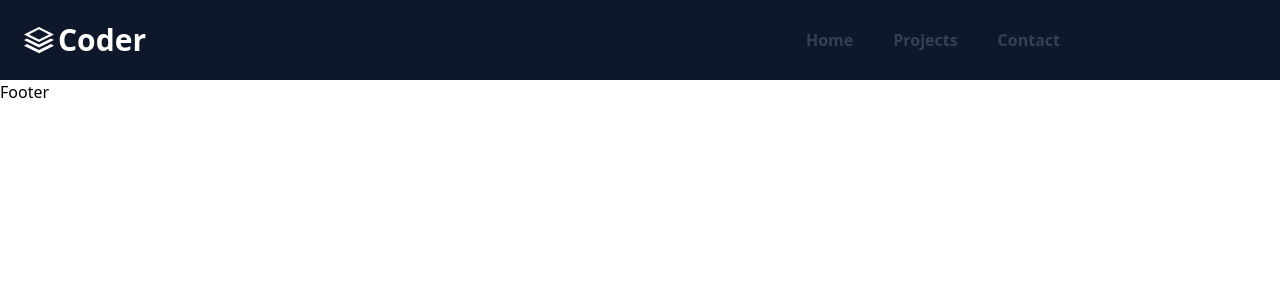
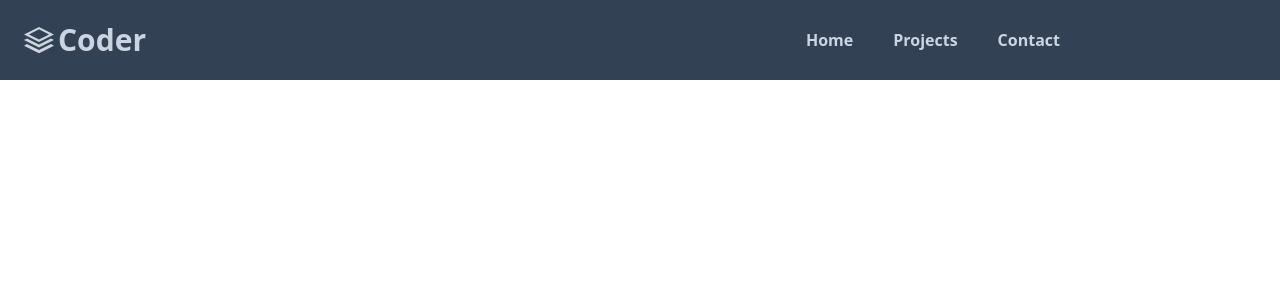
Before and after one commit to KINGSLEYEHAPA/Kingsley-Ehapa-Portfolio, a React (Create React App) app: page / in a window 1280 px wide. Shown: the top 300 px of the page. Built offline with nearby package versions, Linux system fonts and the light colour scheme.

Commit message:
Working on header

```diff
--- a/src/components/Footer.jsx
+++ b/src/components/Footer.jsx
@@ -1,7 +1,7 @@
 import React from "react";
 
 const Footer = () => {
-  return <div>Footer</div>;
+  return <div></div>;
 };
 
 export default Footer;
--- a/src/components/Header.jsx
+++ b/src/components/Header.jsx
@@ -9,11 +9,11 @@ const Header = () => {
   AOS.init({ duration: 1200 });
   const [isMobile, setIsMobile] = useState(false);
   return (
-    <div className=" items-center h-20 relative  flex justify-between w-screen px-6 bg-slate-900">
+    <div className=" items-center h-20 relative  flex justify-between w-screen px-6 bg-slate-700">
       <div className="">
         <Link
           to="/"
-          className=" flex items-center gap-1 text-xl ssm:text-2xl  lg:text-3xl  text-white font-bold  pr-3 "
+          className=" flex items-center gap-1 text-xl ssm:text-2xl  lg:text-3xl  text-slate-300 font-bold  pr-3 "
         >
           <span className=" mx-0 text">
             <ImStack />
@@ -22,7 +22,7 @@ const Header = () => {
         </Link>
       </div>
 
-      <div className=" gap-8 hidden ssm:flex text-slate-700 md:mr-48">
+      <div className=" gap-8 hidden ssm:flex text-slate-300 md:mr-48">
         <Link to="/" className="hover:text-white   p-1 rounded-md font-bold">
           <p>Home</p>{" "}
         </Link>
@@ -42,7 +42,7 @@ const Header = () => {
           data-aos-easing="ease-in-out"
           className={
             isMobile
-              ? "  flex flex-col gap-6 bg-slate-900 absolute ssm:hidden mx-0 top-20 w-full right-1 px-10 py-5 z-20 text-center justify-center items-center h-56 text-slate-500 space-y-2   "
+              ? "  flex flex-col gap-6 bg-slate-700 absolute ssm:hidden mx-0 top-20 w-full right-1 px-10 py-5 z-20 text-center justify-center items-center h-56 text-slate-300 space-y-2   "
               : "hidden"
           }
         >
@@ -82,7 +82,7 @@ const Header = () => {
         onClick={() => {
           setIsMobile(!isMobile);
         }}
-        className="text-white  mr-1 text-3xl ssm:hidden hover:text-slate-700"
+        className="text-slate-300  mr-1 text-3xl ssm:hidden "
       >
         <BiMenuAltRight />
       </span>
```
